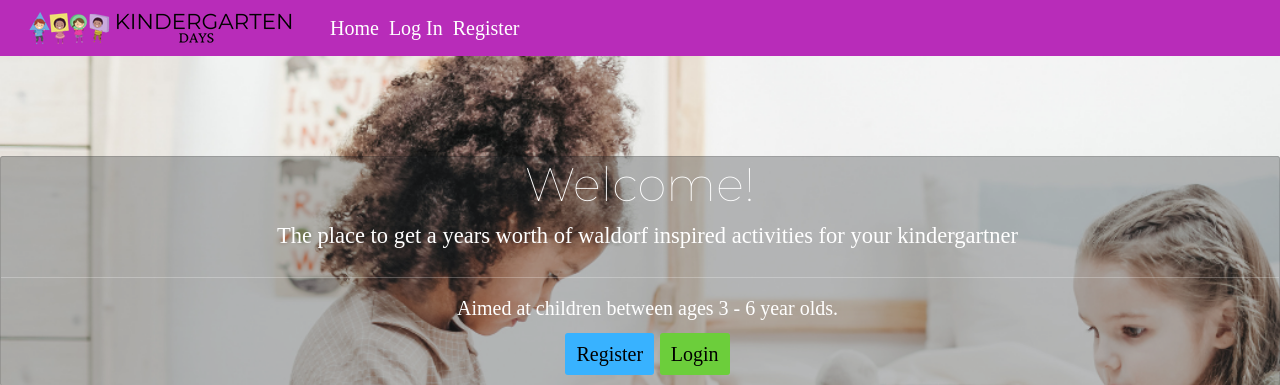
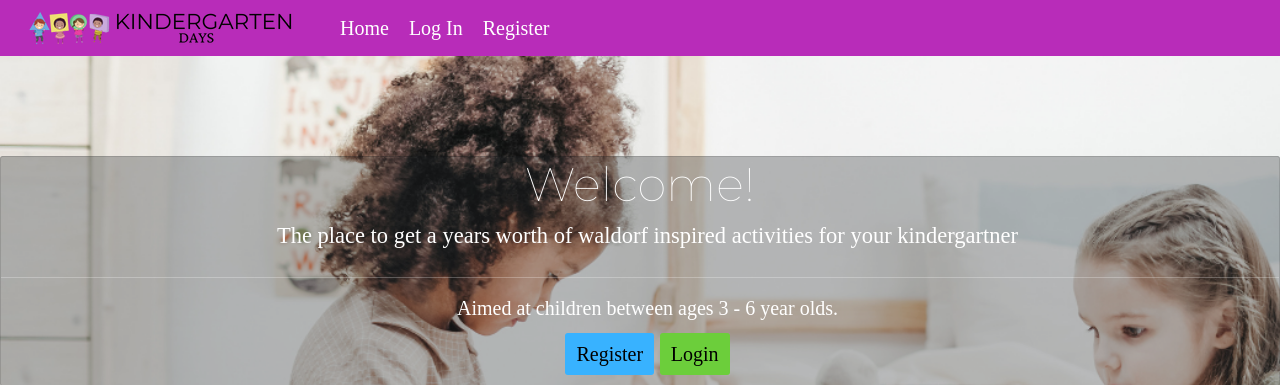
Before and after one commit to lolaedun/kindergarten-days, a Flask app: page / in a window 1280 px wide. Shown: the top 385 px of the page. Run offline with Flask 2, Linux system fonts and the light colour scheme; some libraries are stand-ins or nearby versions.

Commit message:
add left margin to nav links

```diff
--- a/static/css/style.css
+++ b/static/css/style.css
@@ -17,6 +17,7 @@ h1, h2, h3, h4 {
 
  .navbar-dark .navbar-nav .nav-link {
      color: #ffffff;
+     margin-left: 1rem;
  }
 
 .jumbotron{
```
